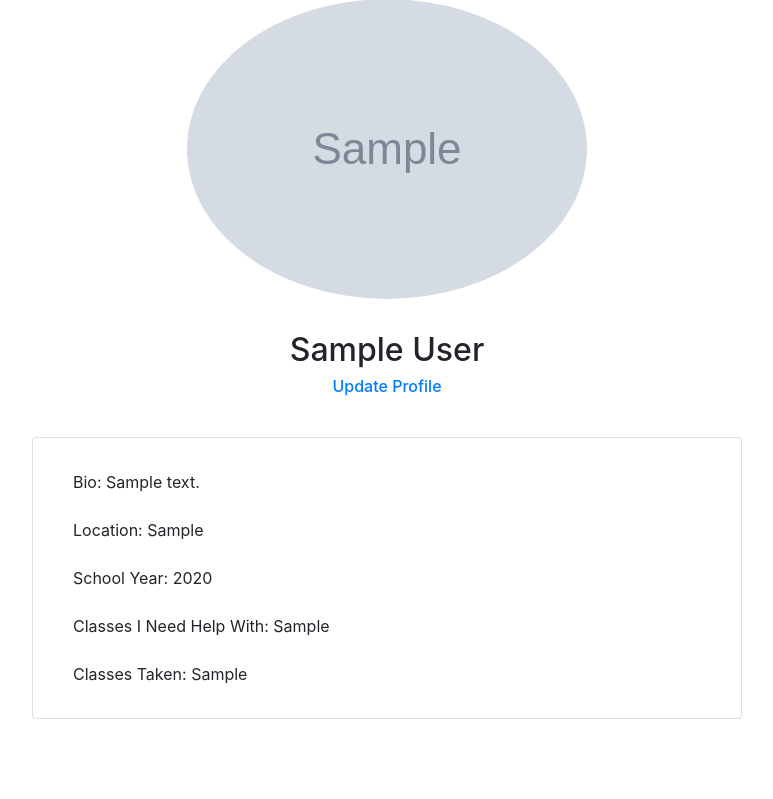
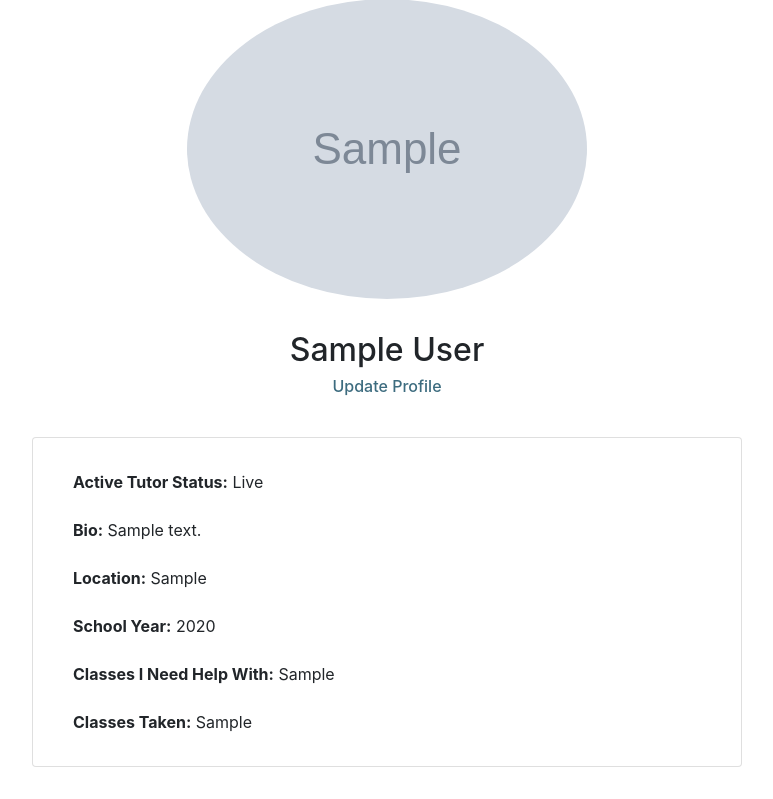
Before and after one commit to belengrimaldi/CS3240-QuickTutor, a Django app: page /profile/viewprofile in a window 1280 px wide. Shown: the part 100-899 px from the top of the page, without its empty margins (253-1026 px from the left). Before the commit the page ends 819 px from the top, so only its background shows below. Run offline with Django 3.2, Linux system fonts and the light colour scheme; a user stored in the database is signed in; tables that the repository leaves empty hold one stand-in row (values such as "Sample post"); grey boxes marked "Sample" are stand-in pictures; some libraries are stand-ins or nearby versions.

Commit message:
add active tutor status to profile

```diff
--- a/static/urls.py
+++ b/static/urls.py
@@ -3,5 +3,5 @@ from django.urls import path
 from . import views
 
 urlpatterns = [
-    path('about/', views.about, name='about'),
+    path('about', views.about, name='about'),
 ]
--- a/user/forms.py
+++ b/user/forms.py
@@ -34,7 +34,7 @@ class MessageForm(forms.ModelForm):
         fields = ('recipient', 'msg_content')
 
 class FillOutSheetForm(forms.ModelForm):
-    recipient = forms.EmailField(label="Recipient's email",max_length=200)
+    recipient = forms.EmailField(label="",max_length=200)
     meeting_places = forms.MultipleChoiceField(
         required=True,
         widget = forms.CheckboxSelectMultiple,
--- a/user/static/user/tut.css
+++ b/user/static/user/tut.css
@@ -9,8 +9,17 @@
 
 .update {
     text-align: center;
+    color: #3d6c7f;
+}
+
+.hding {
+    text-align: center;
+}
+
+.h2 {
+    text-align: center;
 }
 
 .update:hover {
-    color: white;
+    color: #3d6c7f;
 }
--- a/user/templates/profile.html
+++ b/user/templates/profile.html
@@ -20,8 +20,8 @@
                 <img class="rounded-circle account-img" src="{{ user.profile.image.url }}">
             </div>
             <div class="row flex-row justify-content-center picAndName">
-                <div class="media-body update">
-                    <h2 class="account-heading" style="text-align: center;">{{ user.first_name }} {{ user.last_name }} </h2>
+                <div class="media-body">
+                    <h2 class="account-heading hding">{{ user.first_name }} {{ user.last_name }} </h2>
                     <h6 class="update" style="text-align: center;"><a class="update" href="/profile/update">Update Profile</a></h6>
                 </div>
             </div>
@@ -31,11 +31,19 @@
                         <div class="card">
                             <div class="card-body">
                                 <ul class="list-group list-group-flush">
-                                    <p class="list-group-item">Bio: {{ user.profile.bio }}</p>
-                                    <p class="list-group-item">Location: {{ user.profile.location }}</p>
-                                    <p class="list-group-item">School Year: {{ user.profile.year }}</p>
-                                    <p class="list-group-item">Classes I Need Help With: {{ user.profile.help_needed }}</p>
-                                    <p class="list-group-item">Classes Taken: {{ user.profile.classes_taken }}</p>
+
+                                    {% ifequal user.profile.active_tutor True %}
+                                        <p class="list-group-item"><b>Active Tutor Status:</b> Live</p>
+                                    {% else %}
+                                        <p class="list-group-item"><b>Active Tutor Status:</b> Not live</p>
+                                    {% endifequal %}
+
+                                    <p class="list-group-item"><b>Bio:</b> {{ user.profile.bio }}</p>
+                                    <p class="list-group-item"><b>Location:</b> {{ user.profile.location }}</p>
+                                    <p class="list-group-item"><b>School Year:</b> {{ user.profile.year }}</p>
+                                    <p class="list-group-item"><b>Classes I Need Help With:</b> {{ user.profile.help_needed }}</p>
+                                    <p class="list-group-item"><b>Classes Taken:</b> {{ user.profile.classes_taken }}</p>
+
                                     <!-- <div class="tut's">
                                         {% block tut %}
                                         {% endblock %}
```
Also changed, not shown: user/migrations/0001_initial.py.
